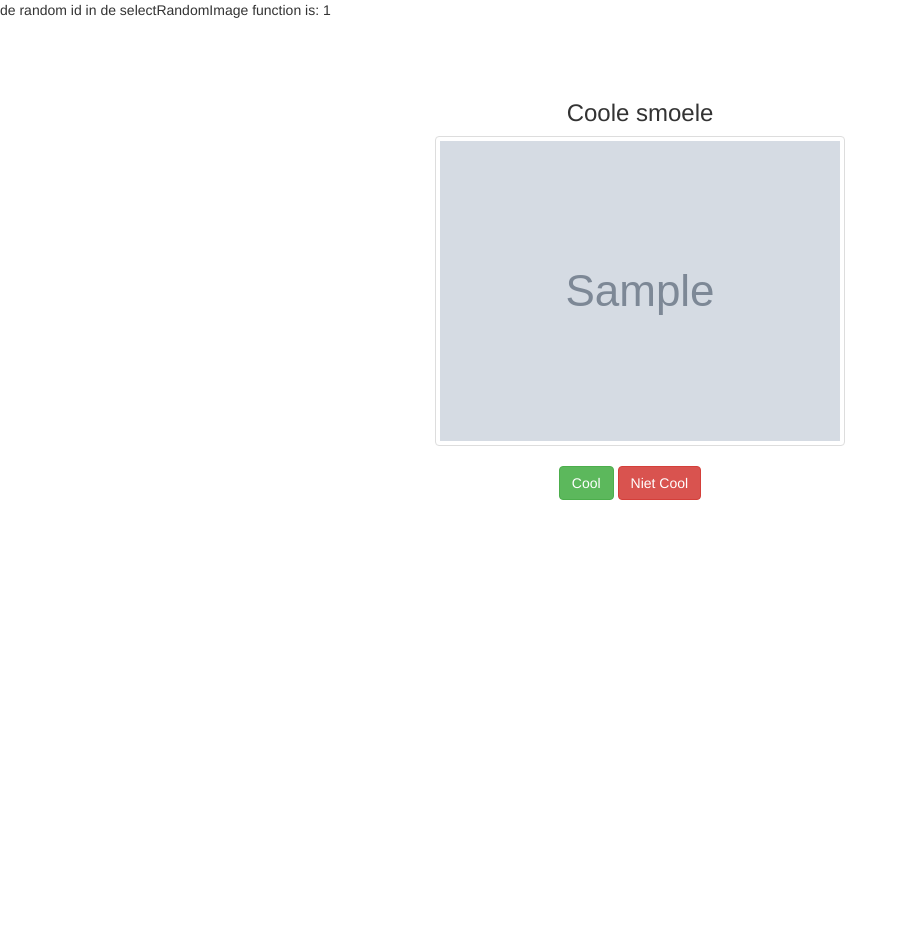
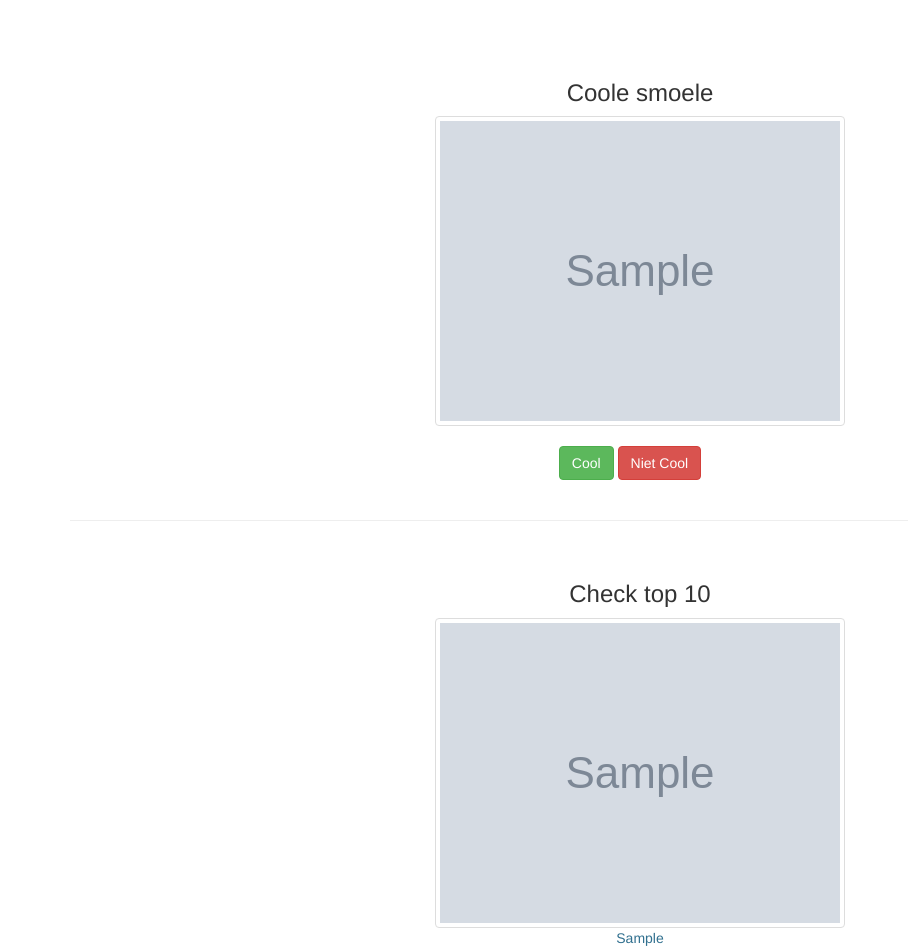
Before and after one commit to ThimoJonker/github-school, a PHP site: the page made by school/7 - MSQLI/coolesmoele.php in a window 1280 px wide. Shown: the whole page, without its empty margins (0-908 px from the left). Before the commit the page ends 500 px from the top, so only its background shows below. Run offline with PHP 8.4, Linux system fonts and the light colour scheme; tables that the repository leaves empty or names only in its code hold one stand-in row (values such as "Sample post"); grey boxes marked "Sample" are stand-in pictures.

Commit message:
Heel 7 af!

```diff
--- a/school/7 - MSQLI/checklogin.php
+++ b/school/7 - MSQLI/checklogin.php
@@ -6,7 +6,6 @@
  * Time: 14:26
  */
 // toevoegen van html login pagina
-include 'login.php';
 include 'database.php';
 
 
--- a/school/7 - MSQLI/coolesmoele.php
+++ b/school/7 - MSQLI/coolesmoele.php
@@ -29,11 +29,21 @@ include 'script2.php';
         <br/>
 
         <form action="" method="post" class="text-center">
-            <input type="hidden" name="hiddenrandom" value="<?php echo $random; ?>">
+            <input type="hidden" name="hiddenrandomCool" value="<?php echo $random; ?>">
+            <input type="hidden" name="hiddenrandomNietCool" value="<?php echo $random; ?>">
             <input style="margin-right: 0 !important;" class="btn btn-success" type="submit" name="cool" value="Cool">
             <input class="btn btn-danger" type="submit" name="nietcool" value="Niet Cool">
         </form>
+        <br/><hr><br/>
+        <div class="text-center">
+            <h3>Check top 10</h3>
+                <?php while ($row2 = mysqli_fetch_array($result2)): ?>
+                    <div class="text-center col-md-12"><img src="<?php echo $row2["image"] ?>" alt="<?php echo $row2["name"] ?>" class="img-thumbnail">
+                    <div class="text-info"><?php echo $row2['cool']; ?></div></div>
+                <?php endwhile; ?>
+        </div>
     </div>
 </div>
+
 </body>
 </html>
--- a/school/7 - MSQLI/login.php
+++ b/school/7 - MSQLI/login.php
@@ -1,3 +1,7 @@
+<?php
+include 'checklogin.php';
+?>
+
 <!DOCTYPE html>
 <html lang="en">
 <head>
--- a/school/7 - MSQLI/script2.php
+++ b/school/7 - MSQLI/script2.php
@@ -21,17 +21,27 @@ function selectRandom(){
 
 $con = connectDB();
 $random = selectRandom(); // maakt nieuwe random aan
-echo "de random id in de selectRandomImage function is: " .$random; // check if random is the same
+// echo "de random id in de selectRandomImage function is: " .$random; // check if random is the same
 $result = $con->query("SELECT image, name FROM image WHERE id = '$random'");
 
 
 
 function coolPlusOne(){
-    $randomId = $_POST['hiddenrandom'];
+    $randomId = $_POST['hiddenrandomCool'];
     $con = connectDB();
     $con->query("UPDATE image SET cool = cool + 1 WHERE id = '$randomId'");
+}
+function coolMinusOne(){
+    $randomId = $_POST['hiddenrandomNietCool'];
+    $con = connectDB();
+    $con->query("UPDATE image SET nietcool = nietcool + 1 WHERE id = '$randomId'");
 }
 
 if(isset($_POST['cool'])) {
     coolPlusOne();
 }
+if(isset($_POST['nietcool'])) {
+    coolMinusOne();
+}
+
+$result2 = $con->query("SELECT image, name, cool FROM IMAGE ORDER BY cool DESC");
```
